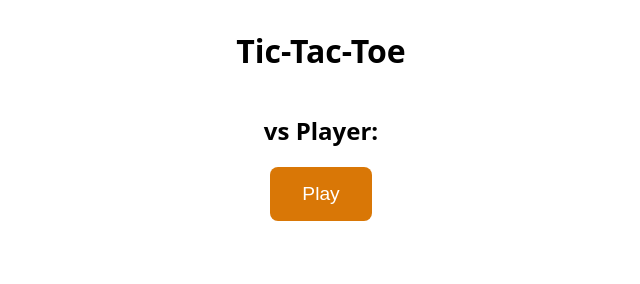
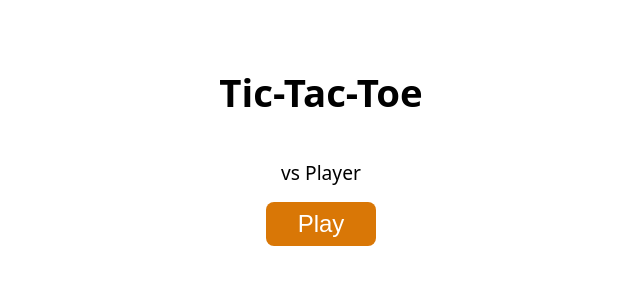
Before and after one commit to Tho-Tu/tic-tac-toe, a plain HTML site: page index.html in a window 1280 px wide. Shown: the whole page, without its empty margins (319-959 px from the left). Drawn offline with Linux system fonts and the light colour scheme.

Commit message:
Style index page

```diff
--- a/index.html
+++ b/index.html
@@ -10,11 +10,12 @@
   <body>
     <div class="play">
       <h1>Tic-Tac-Toe</h1>
-      <h2>vs Player:</h2>
+      vs Player
       <button type="button" id="play-button">Play</button>
     </div>
     <main>
       <div id="game-board"></div>
     </main>
+    <div class="player-prompt"></div>
   </body>
 </html>
--- a/styles.css
+++ b/styles.css
@@ -15,11 +15,14 @@ body {
   display: flex;
   flex-direction: column;
   align-items: center;
+  gap: 1rem;
+  font-size: 1.2rem;
+  padding: 2rem 0;
 }
 
 #play-button {
-  font-size: larger;
-  padding: 1rem 2rem;
+  font-size: 1.5rem;
+  padding: 8px 2rem;
   border-radius: 8px;
   border: none;
   background-color: #d97706;
@@ -27,12 +30,13 @@ body {
 }
 
 #play-button:hover {
-  background-color: #78350f;
+  background-color: #c76d06;
 }
 
 #play-button:active {
   background-color: #78350f;
-  box-shadow: 0 5px 10px black;
+  box-shadow: 0 5px 8px black;
+  translate: 0 2px;
 }
 
 #game-board {
@@ -56,3 +60,7 @@ body {
   padding: 0;
   background-color: antiquewhite;
 }
+
+.player-prompt {
+  font-size: 3rem;
+}
```
